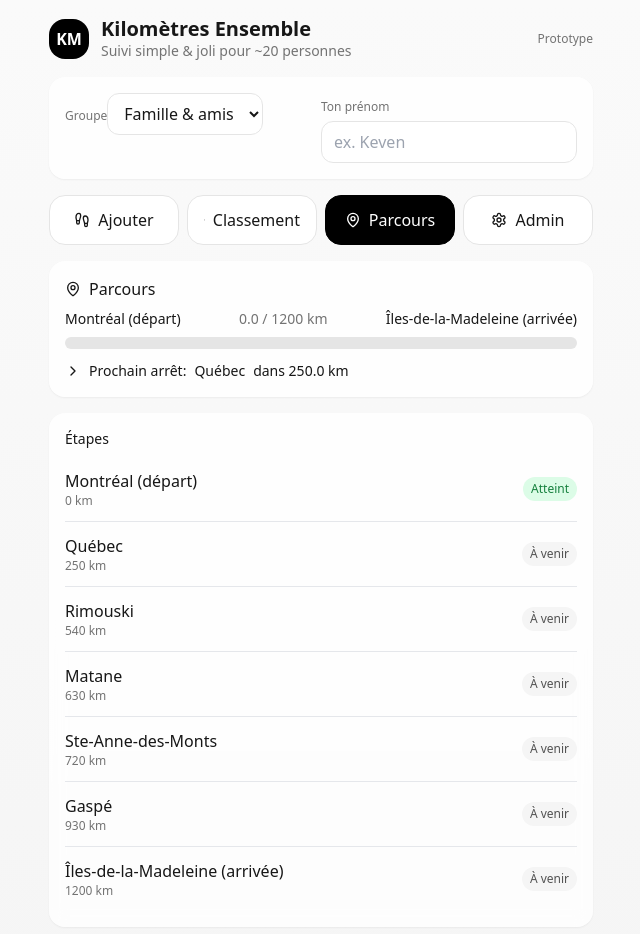
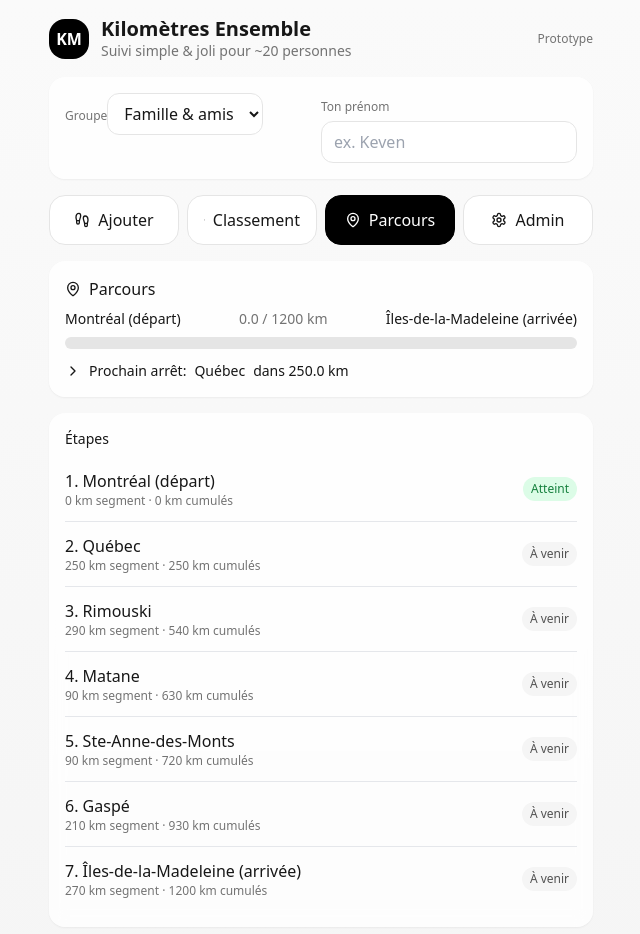
Before and after one commit to Declanart/MTL_ILES, a React (Vite) app: page / in a window 1280 px wide. Both pictures are taken after a click on the button "Parcours". Shown: the top 934 px of the page, without its empty margins (319-959 px from the left). Built offline with nearby package versions, Linux system fonts and the light colour scheme; the HTML template or start-up script is replaced by a standard one.

Commit message:
Update App.jsx

```diff
--- a/src/App.jsx
+++ b/src/App.jsx
@@ -269,47 +269,66 @@ function BoardTab({ perUserTotals, groupTotal }) {
 }
 
 function ProgressTab({ milestones, groupTotal, nextMilestone }) {
-  const sorted = [...milestones].sort((a, b) => a.distance - b.distance);
-  const max = sorted[sorted.length - 1]?.distance || 1;
+  const list = milestones || [];                   // on garde l'ordre tel quel (ordre du parcours)
+  const max = list.at(-1)?.distance || 1;          // km cumulés totaux
+  const startName = list[0]?.name ?? "Départ";
+  const endName = list.at(-1)?.name ?? "Arrivée";
+  const pct = Math.max(0, Math.min(100, (groupTotal / max) * 100));
+
   return (
     <div className="space-y-4">
       <Card>
-        <div className="flex items-center gap-2 mb-2"><MapPin className="w-4 h-4"/><span className="font-medium">Parcours</span></div>
+        <div className="flex items-center gap-2 mb-2">
+          <MapPin className="w-4 h-4" />
+          <span className="font-medium">Parcours</span>
+        </div>
+
         <div className="flex items-center justify-between text-sm">
-          <span>{sorted[0]?.name}</span>
+          <span>{startName}</span>
           <span className="text-neutral-500">{groupTotal.toFixed(1)} / {max} km</span>
-          <span>{sorted[sorted.length-1]?.name}</span>
+          <span>{endName}</span>
         </div>
+
         <div className="mt-2 h-3 bg-neutral-200 rounded-full overflow-hidden">
-          <div className="h-full bg-black" style={{ width: `${(groupTotal / max) * 100}%` }} />
+          <div className="h-full bg-black" style={{ width: `${pct}%` }} />
         </div>
+
         {nextMilestone && (
           <div className="mt-3 text-sm flex items-center gap-2">
-            <ChevronRight className="w-4 h-4"/>
-            Prochain arrêt: <span className="font-medium">{nextMilestone.name}</span> dans {Math.max(0, nextMilestone.distance - groupTotal).toFixed(1)} km
+            <ChevronRight className="w-4 h-4" />
+            Prochain arrêt: <span className="font-medium">{nextMilestone.name}</span>
+            dans {Math.max(0, (nextMilestone.distance ?? 0) - groupTotal).toFixed(1)} km
           </div>
         )}
       </Card>
+
       <Card>
         <div className="text-sm font-medium mb-2">Étapes</div>
         <ul className="divide-y">
-          {sorted.map(m => (
-            <li key={m.id} className="py-3 flex items-center justify-between">
-              <div>
-                <div className="font-medium">{m.name}</div>
-                <div className="text-xs text-neutral-500">{m.distance} km</div>
-              </div>
-              <div className={`text-xs px-2 py-1 rounded-full ${groupTotal >= m.distance ? "bg-green-100 text-green-700" : "bg-neutral-100 text-neutral-600"}`}>
-                {groupTotal >= m.distance ? "Atteint" : "À venir"}
-              </div>
-            </li>
-          ))}
+          {list.map((m, idx) => {
+            const prev = list[idx - 1];
+            const segment = idx === 0 ? 0 : Math.max(0, Number(m.distance) - Number(prev?.distance || 0)); // km entre étapes
+            return (
+              <li key={m.id} className="py-3 flex items-center justify-between">
+                <div>
+                  <div className="font-medium">{idx + 1}. {m.name}</div>
+                  <div className="text-xs text-neutral-500">
+                    {segment} km segment · {m.distance} km cumulés
+                  </div>
+                </div>
+                <div className={`text-xs px-2 py-1 rounded-full ${
+                  groupTotal >= (m.distance ?? 0) ? "bg-green-100 text-green-700" : "bg-neutral-100 text-neutral-600"
+                }`}>
+                  {groupTotal >= (m.distance ?? 0) ? "Atteint" : "À venir"}
+                </div>
+              </li>
+            );
+          })}
         </ul>
       </Card>
     </div>
   );
 }
-
 function AdminTab({ milestones, updateMilestones, resetGroup }) {
   const [local, setLocal] = useState(milestones);
   useEffect(() => setLocal(milestones), [milestones]);
```
